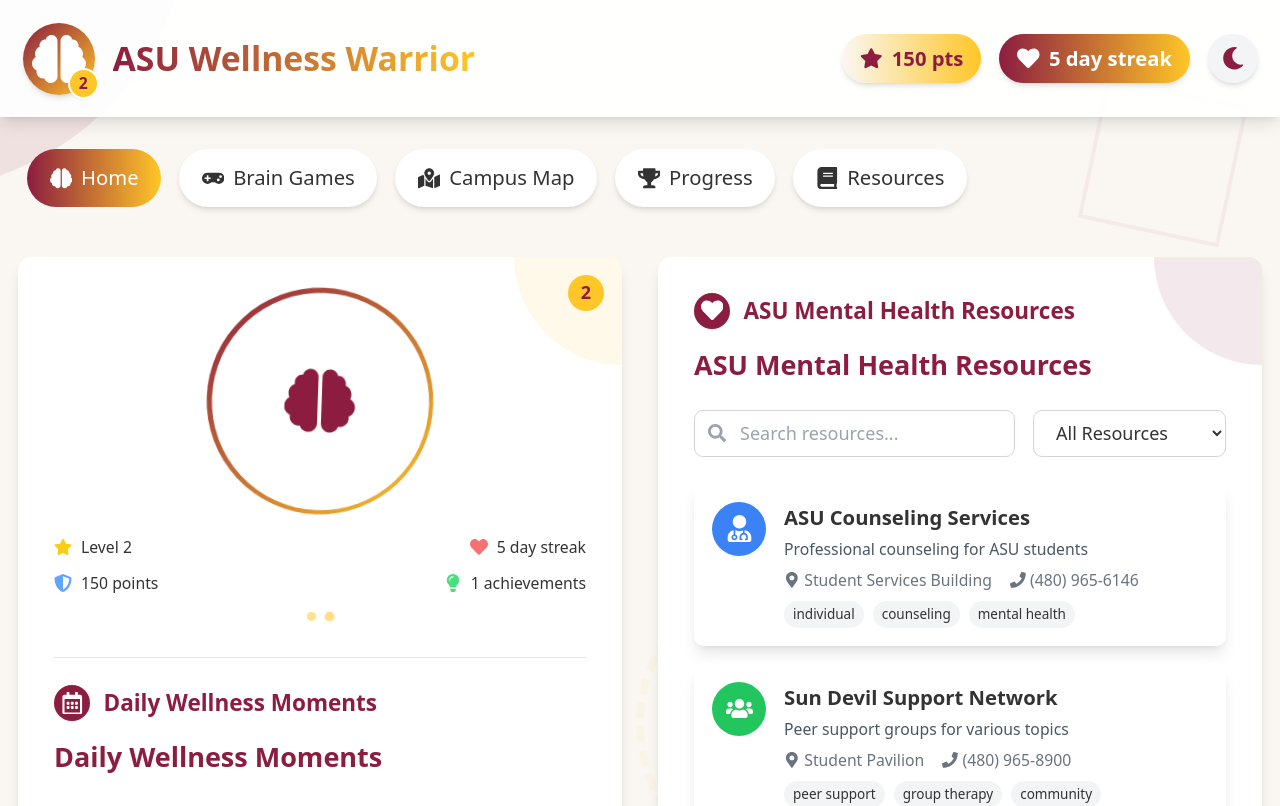
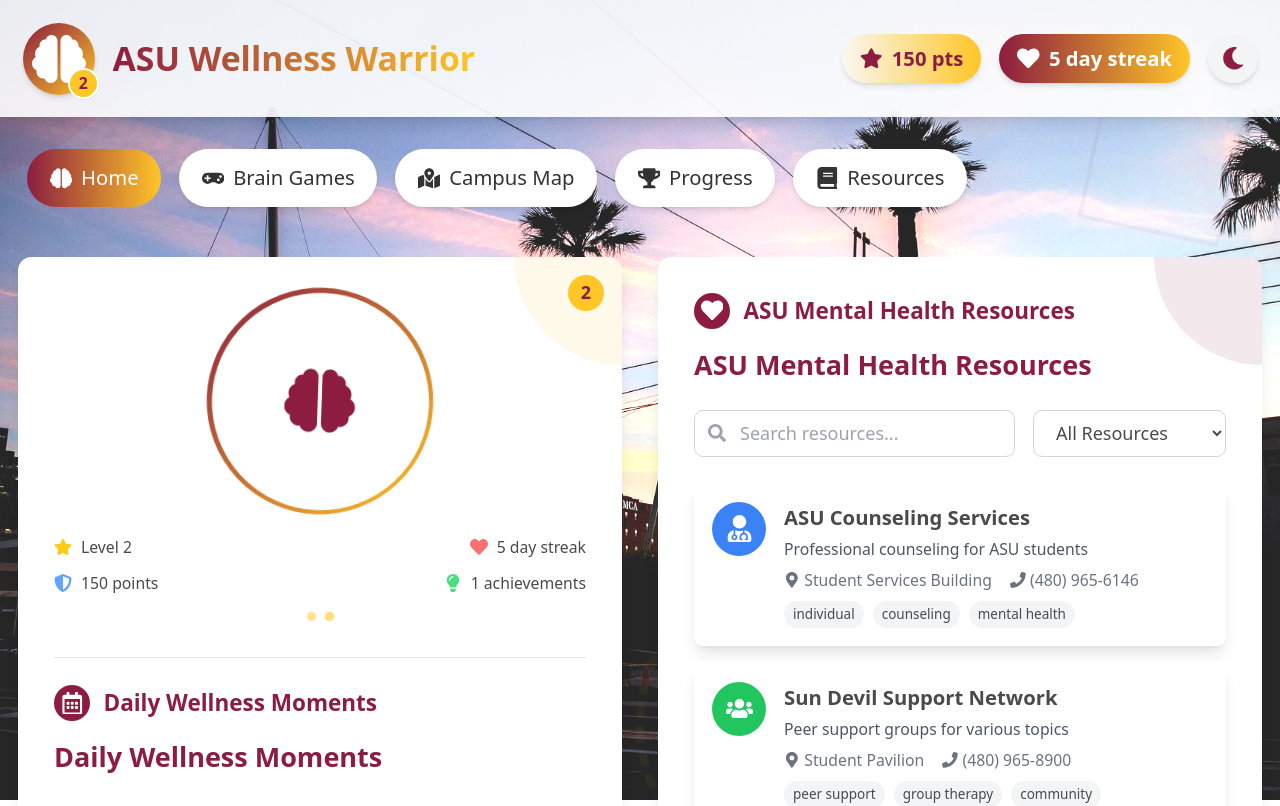
Before and after one commit to sathwin/ASUWellnessWarrior, a React (Create React App) app: page / in a window 1280 px wide. Shown: the top 806 px of the page. Built offline with nearby package versions, Linux system fonts and the light colour scheme; no server answers.

Commit message:
Add downtown night background image with optimized opacity

```diff
--- a/src/App.tsx
+++ b/src/App.tsx
@@ -680,9 +680,34 @@
   };
 
   return (
-    <div className={`min-h-screen ${isDarkMode ? 'bg-gray-900 text-white' : 'bg-asu-cream text-asu-gray'} relative`}>
+    <div
+      className="min-h-screen relative"
+      style={{
+        color: isDarkMode ? 'white' : '#4a4a4a',
+      }}
+    >
+      {/* Background Image */}
+      <div className="fixed inset-0" style={{ zIndex: 0 }}>
+        <img
+          src="downtown-night.jpg"
+          alt="Downtown ASU at night"
+          className="w-full h-full object-cover"
+          style={{
+            opacity: 0.95,
+            filter: "brightness(1.5) contrast(1.1)"
+          }}
+        />
+        <div
+          className="absolute inset-0"
+          style={{
+            backgroundColor: isDarkMode ? '#121212' : '#ffffff',
+            opacity: isDarkMode ? 0.25 : 0.1
+          }}
+        ></div>
+      </div>
+
       {/* ASU Background Elements - Subtle and non-intrusive */}
-      <div className="absolute inset-0 overflow-hidden pointer-events-none z-0">
+      <div className="absolute inset-0 overflow-hidden pointer-events-none" style={{ zIndex: 2 }}>
         {/* Decorative corner elements */}
         <div className="absolute top-0 left-0 w-64 h-64 bg-asu-maroon opacity-10 rounded-br-full transform -translate-x-1/3 -translate-y-1/3"></div>
         <div className="absolute bottom-0 right-0 w-96 h-96 bg-asu-gold opacity-10 rounded-tl-full transform translate-x-1/3 translate-y-1/3"></div>
@@ -698,7 +723,7 @@
       </div>
 
       {/* Header with improved styling */}
-      <header className={`p-5 shadow-lg ${isDarkMode ? 'bg-gray-800' : 'bg-white bg-opacity-95'} relative z-10`}>
+      <header className={`p-5 shadow-lg ${isDarkMode ? 'bg-gray-800' : 'bg-white bg-opacity-90'} relative`} style={{ zIndex: 10 }}>
         <div className="container mx-auto flex flex-col sm:flex-row items-center justify-between">
           <div className="flex items-center space-x-4 mb-4 sm:mb-0">
             <div className="relative">
@@ -739,7 +764,7 @@
       </header>
 
       {/* Main Content with improved styling */}
-      <main className="container mx-auto p-4 relative z-10">
+      <main className="container mx-auto p-4 relative" style={{ zIndex: 10 }}>
         {/* Navigation Tabs with enhanced styling */}
         <div className="flex space-x-2 md:space-x-4 mb-8 overflow-x-auto py-3 px-2">
           {[
--- a/src/components/games/GameSelector.tsx
+++ b/src/components/games/GameSelector.tsx
@@ -1,7 +1,10 @@
 import React, { useState } from 'react';
 import { motion } from 'framer-motion';
-import { FaGamepad, FaPuzzlePiece, FaFont, FaQuestionCircle } from 'react-icons/fa';
+import { FaGamepad, FaPuzzlePiece, FaFont, FaQuestionCircle, FaBrain, FaLightbulb } from 'react-icons/fa';
 import MemoryGame from './MemoryGame';
+import WordScramble from './WordScramble';
+import PatternRecognition from './PatternRecognition';
+import PuzzleGame from './PuzzleGame';
 
 interface GameSelectorProps {
   onGameComplete: (score: number) => void;
@@ -15,12 +18,14 @@
   icon: React.ReactNode;
   benefits: string;
   component: React.ReactNode;
+  category?: string;
 }
 
 const GameSelector: React.FC<GameSelectorProps> = ({ onGameComplete, isDarkMode }) => {
   const [selectedGame, setSelectedGame] = useState<string | null>(null);
   const [difficulty, setDifficulty] = useState<'easy' | 'medium' | 'hard'>('medium');
   const [showTooltip, setShowTooltip] = useState<string | null>(null);
+  const [selectedCategory, setSelectedCategory] = useState<string | null>(null);
 
   const handleGameComplete = (score: number) => {
     // Apply difficulty multiplier
@@ -42,7 +47,8 @@
       description: 'Pair matching cards to test and improve your memory',
       icon: <FaGamepad className="text-3xl text-asu-maroon" />,
       benefits: 'Improves short-term memory, focus, and concentration. Great for reducing stress and anxiety.',
-      component: <MemoryGame onComplete={handleGameComplete} isDarkMode={isDarkMode} />
+      component: <MemoryGame onComplete={handleGameComplete} isDarkMode={isDarkMode} />,
+      category: 'focus'
     },
     {
       id: 'word',
@@ -50,10 +56,8 @@
       description: 'Unscramble words related to wellness and mental health',
       icon: <FaFont className="text-3xl text-asu-blue" />,
       benefits: 'Enhances vocabulary, language processing, and cognitive flexibility. Helps maintain verbal skills.',
-      component: <div className="p-6 text-center">
-        <h3 className="text-xl font-bold mb-4">Coming Soon!</h3>
-        <p>This game is currently in development.</p>
-      </div>
+      component: <WordScramble onComplete={handleGameComplete} isDarkMode={isDarkMode} />,
+      category: 'language'
     },
     {
       id: 'pattern',
@@ -61,12 +65,32 @@
       description: 'Find patterns in sequences of images and shapes',
       icon: <FaPuzzlePiece className="text-3xl text-asu-orange" />,
       benefits: 'Builds logical thinking, pattern recognition, and problem-solving skills. Improves analytical abilities.',
-      component: <div className="p-6 text-center">
-        <h3 className="text-xl font-bold mb-4">Coming Soon!</h3>
-        <p>This game is currently in development.</p>
-      </div>
+      component: <PatternRecognition onComplete={handleGameComplete} isDarkMode={isDarkMode} />,
+      category: 'analysis'
+    },
+    {
+      id: 'puzzle',
+      name: 'Spatial Puzzle',
+      description: 'Solve puzzles to exercise your spatial reasoning skills',
+      icon: <FaBrain className="text-3xl text-asu-gold" />,
+      benefits: 'Develops spatial awareness, problem-solving, and mental rotation abilities. Strengthens visual processing.',
+      component: <PuzzleGame onComplete={handleGameComplete} isDarkMode={isDarkMode} />,
+      category: 'spatial'
     }
   ];
+
+  // Game categories for filtering
+  const categories = [
+    { id: 'focus', name: 'Focus & Memory', icon: <FaGamepad className="mr-2" /> },
+    { id: 'language', name: 'Language Skills', icon: <FaFont className="mr-2" /> },
+    { id: 'analysis', name: 'Analytical Thinking', icon: <FaPuzzlePiece className="mr-2" /> },
+    { id: 'spatial', name: 'Spatial Reasoning', icon: <FaBrain className="mr-2" /> }
+  ];
+
+  // Filter games by category if one is selected
+  const filteredGames = selectedCategory
+    ? games.filter(game => game.category === selectedCategory)
+    : games;
 
   if (selectedGame) {
     const game = games.find(g => g.id === selectedGame);
@@ -128,14 +152,45 @@
 
   return (
     <div>
-      <div className="grid grid-cols-1 md:grid-cols-3 gap-6">
-        {games.map((game) => (
+      {/* Category filter buttons */}
+      <div className="mb-6">
+        <h3 className="text-lg font-bold mb-3">Filter by Skill Type</h3>
+        <div className="flex flex-wrap gap-2">
+          <button
+            onClick={() => setSelectedCategory(null)}
+            className={`px-4 py-2 rounded-full flex items-center ${
+              selectedCategory === null
+                ? 'bg-asu-maroon text-white'
+                : isDarkMode ? 'bg-gray-700 text-gray-300' : 'bg-gray-200 text-gray-700'
+            }`}
+          >
+            All Skills
+          </button>
+          {categories.map(category => (
+            <button
+              key={category.id}
+              onClick={() => setSelectedCategory(category.id)}
+              className={`px-4 py-2 rounded-full flex items-center ${
+                selectedCategory === category.id
+                  ? 'bg-asu-maroon text-white'
+                  : isDarkMode ? 'bg-gray-700 text-gray-300' : 'bg-gray-200 text-gray-700'
+              }`}
+            >
+              {category.icon} {category.name}
+            </button>
+          ))}
+        </div>
+      </div>
+
+      {/* Games grid */}
+      <div className="grid grid-cols-1 md:grid-cols-2 lg:grid-cols-3 gap-6">
+        {filteredGames.map((game) => (
           <motion.div
             key={game.id}
-            className={`p-6 rounded-xl cursor-pointer ${
+            className={`p-6 rounded-xl cursor-pointer shadow-md ${
               isDarkMode ? 'bg-gray-700 hover:bg-gray-600' : 'bg-asu-cream hover:bg-opacity-80'
             }`}
-            whileHover={{ scale: 1.03 }}
+            whileHover={{ scale: 1.03, boxShadow: "0 10px 25px rgba(0,0,0,0.1)" }}
             whileTap={{ scale: 0.98 }}
             onClick={() => setSelectedGame(game.id)}
           >
@@ -173,6 +228,23 @@
           </motion.div>
         ))}
       </div>
+
+      {/* Benefits section */}
+      <div className="mt-8 p-4 rounded-lg bg-white dark:bg-gray-800 shadow-md">
+        <h3 className="text-lg font-bold text-asu-maroon mb-3 flex items-center">
+          <FaLightbulb className="mr-2 text-asu-gold" /> Brain Training Benefits
+        </h3>
+        <p className="mb-4 text-gray-600 dark:text-gray-300">
+          Regular brain training can improve cognitive function and help manage stress and anxiety. These games are designed to:
+        </p>
+        <ul className="list-disc pl-5 space-y-2 text-gray-600 dark:text-gray-300">
+          <li>Enhance focus and attention</li>
+          <li>Improve memory retention</li>
+          <li>Develop problem-solving skills</li>
+          <li>Reduce stress through mindful engagement</li>
+          <li>Build cognitive resilience</li>
+        </ul>
+      </div>
     </div>
   );
 };
--- a/src/components/games/PuzzleGame.tsx
+++ b/src/components/games/PuzzleGame.tsx
@@ -8,7 +8,12 @@
   isBlank: boolean;
 }
 
-const PuzzleGame: React.FC = () => {
+interface PuzzleGameProps {
+  onComplete: (score: number) => void;
+  isDarkMode: boolean;
+}
+
+const PuzzleGame: React.FC<PuzzleGameProps> = ({ onComplete, isDarkMode }) => {
   const [tiles, setTiles] = useState<Tile[]>([]);
   const [moves, setMoves] = useState(0);
   const [gameComplete, setGameComplete] = useState(false);
@@ -83,6 +88,14 @@
 
     if (isSolved) {
       setGameComplete(true);
+      // Calculate score based on moves and time
+      const timePenalty = Math.floor(time / 10);
+      const movePenalty = Math.floor(moves / 2);
+      const score = Math.max(100 - timePenalty - movePenalty, 10);
+      // Call onComplete with the final score after a short delay
+      setTimeout(() => {
+        onComplete(score);
+      }, 1500);
     }
   };
 
@@ -107,7 +120,8 @@
           <motion.div
             key={tile.id}
             className={`aspect-square cursor-pointer ${
-              tile.isBlank ? 'bg-asu-gray' : 'bg-asu-maroon text-white'
+              tile.isBlank ? 'bg-asu-gray' :
+              isDarkMode ? 'bg-asu-maroon text-white' : 'bg-asu-maroon text-white'
             } rounded-lg flex items-center justify-center text-2xl font-bold`}
             onClick={() => handleTileClick(tile)}
             whileHover={{ scale: 1.05 }}
@@ -122,7 +136,9 @@
         <motion.div
           initial={{ opacity: 0, y: 20 }}
           animate={{ opacity: 1, y: 0 }}
-          className="mt-4 p-4 bg-asu-maroon text-white rounded-lg text-center"
+          className={`mt-4 p-4 ${
+            isDarkMode ? 'bg-gray-700 text-white' : 'bg-asu-maroon text-white'
+          } rounded-lg text-center`}
         >
           <h3 className="text-xl font-bold mb-2">Congratulations!</h3>
           <p>You solved the puzzle in {moves} moves and {formatTime(time)}!</p>
```
Also changed, not shown: downtown-night.jpg (added), public/downtown-night.jpg (added).
